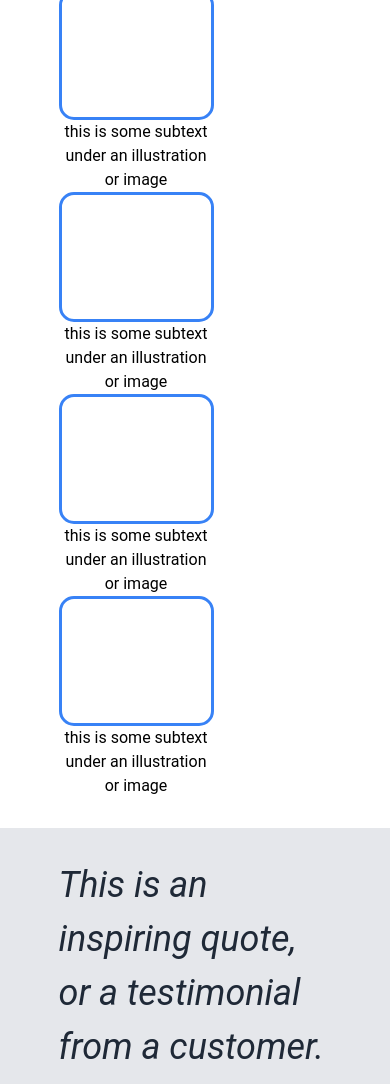
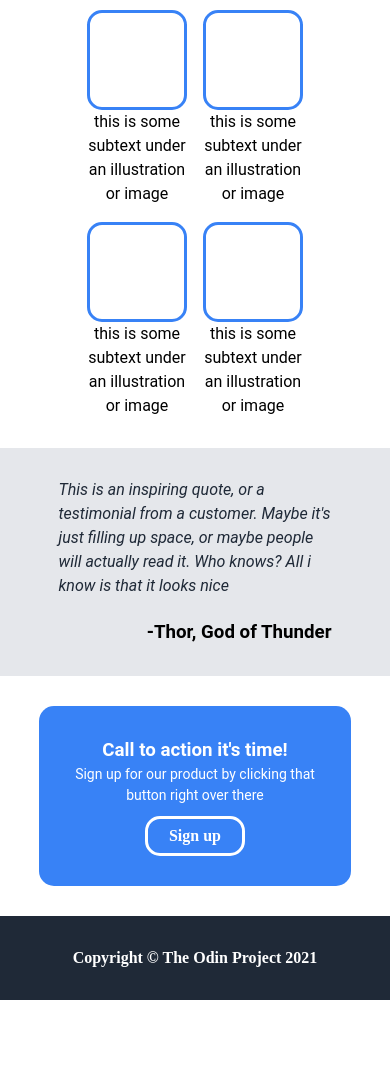
Before and after one commit to lawrence500/odin-landingpage, a plain HTML site: page index.html in a window 390 px wide. Shown: the part 739-1823 px from the top of the page. After the commit the page ends 1739 px from the top, so only its background shows below. Drawn offline with Linux system fonts and the light colour scheme.

Commit message:
update: adds sizing for mobile

```diff
--- a/style.css
+++ b/style.css
@@ -184,7 +184,6 @@ main > div {
   flex-direction: column;
   gap: 20px;
   width: 70vw;
-  max-width: 70vw;
 }
 
 .info-content h2 {
@@ -297,3 +296,69 @@ main > div {
   color: white;
   font-weight: bold;
 }
+
+
+
+@media only screen and (max-width: 600px) {
+
+  .header-content{
+    justify-content: center;
+  }
+
+  .hero-content {
+    display: flex;
+    flex-direction: column;
+    justify-content: center;
+    gap: 10px;
+    padding-top: 30px;
+    padding-bottom: 30px;
+
+    height: 60dvh;
+  }
+
+
+  .info-content h2 {
+    text-align: center;
+
+    font-size: 36px;
+    font-weight: bold;
+    color: #1f2937;
+  }
+
+  .info-content .cards {
+    display: flex;
+    justify-content: center;
+    gap: 16px;
+    flex-wrap: wrap;
+    flex: 1;
+  }
+
+  .card .img {
+    width: 100px;
+    height: 100px;
+
+    border: 3px solid #3882f6;
+    border-radius: 15px;
+  }
+
+  .card p {
+    text-align: center;
+    width: 100px;
+  }
+
+
+  .quote-content p{
+    font-size: 16px;
+  }
+
+  .call-to-action-content{
+    flex-direction: column;
+    gap: 10px;
+  }
+  .call-to-action-content .left-side{
+    text-align: center;
+    margin-left: 0;
+  }
+
+
+}
```
